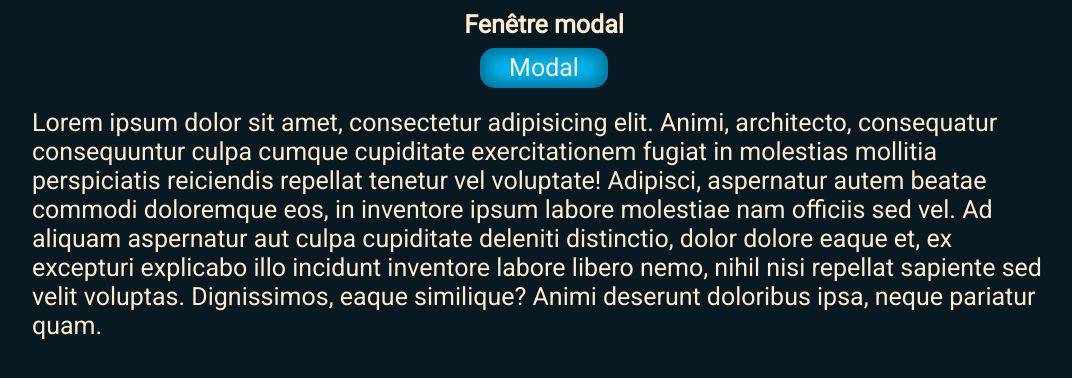
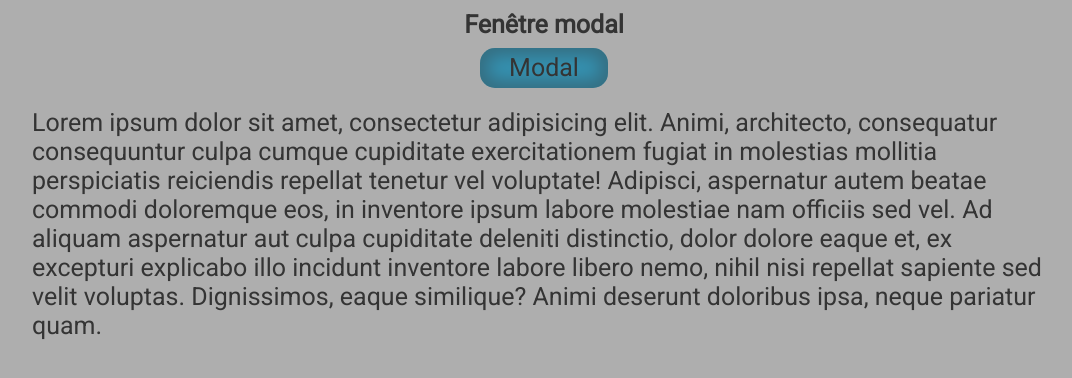
Before and after one commit to Clems-web/modal-window, a plain HTML site: page index.html in a window 1280 px wide. Both pictures are taken after a click on the button "Modal". Shown: the whole page, without its empty margins (96-1168 px from the left). Drawn offline with Linux system fonts and the light colour scheme.

Commit message:
pas fini

```diff
--- a/app.js
+++ b/app.js
@@ -1,15 +1,28 @@
-class modal = {
-    constructor(nom, prenom, age, passion) {
-        this.non = nom;
-        this.prenom = prenom;
-        this.age = age;
-        this.passion = passion;
+class modal  {
+    constructor(texte) {
+        this.text = texte;
+    }
+    close() {
+
     }
 }
 
-let buttonModal = document.querySelector("#modal");
+let buttonModal = document.getElementById("modal");
 
 buttonModal.addEventListener("click", ()=> {
     let creaDiv = document.createElement("div");
+    creaDiv.id = "popup";
+    creaDiv.style.width = "100%";
+    creaDiv.style.height = "100vh";
+    creaDiv.style.background = "dimgrey";
+    creaDiv.style.opacity = "0.5";
+    creaDiv.style.position = "absolute";
+    creaDiv.style.zindex = "10";
+    creaDiv.style.left = "0";
+    creaDiv.style.top = "0";
 
+
+
+
+    document.body.append(creaDiv);
 })
--- a/style.css
+++ b/style.css
@@ -3,10 +3,10 @@
     padding: 0;
     font-size: 62.5%;
     font-family: 'Roboto', sans-serif;
-    color: blanchedalmond;
+    color: black;
 }
 body {
-    background-color: #091921;
+    background-color: whitesmoke;
 }
 #container {
     margin-top: 1rem;
```
